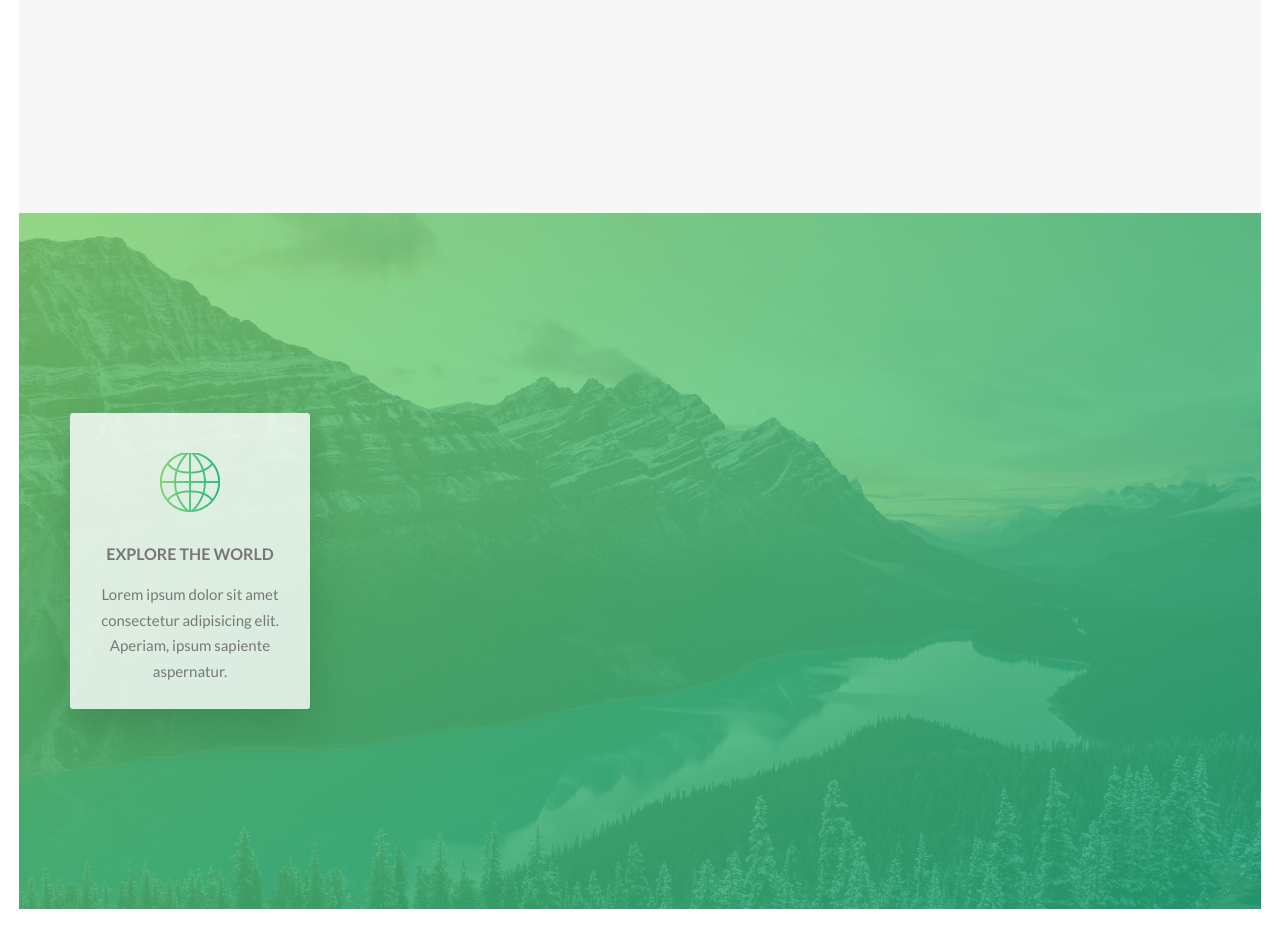
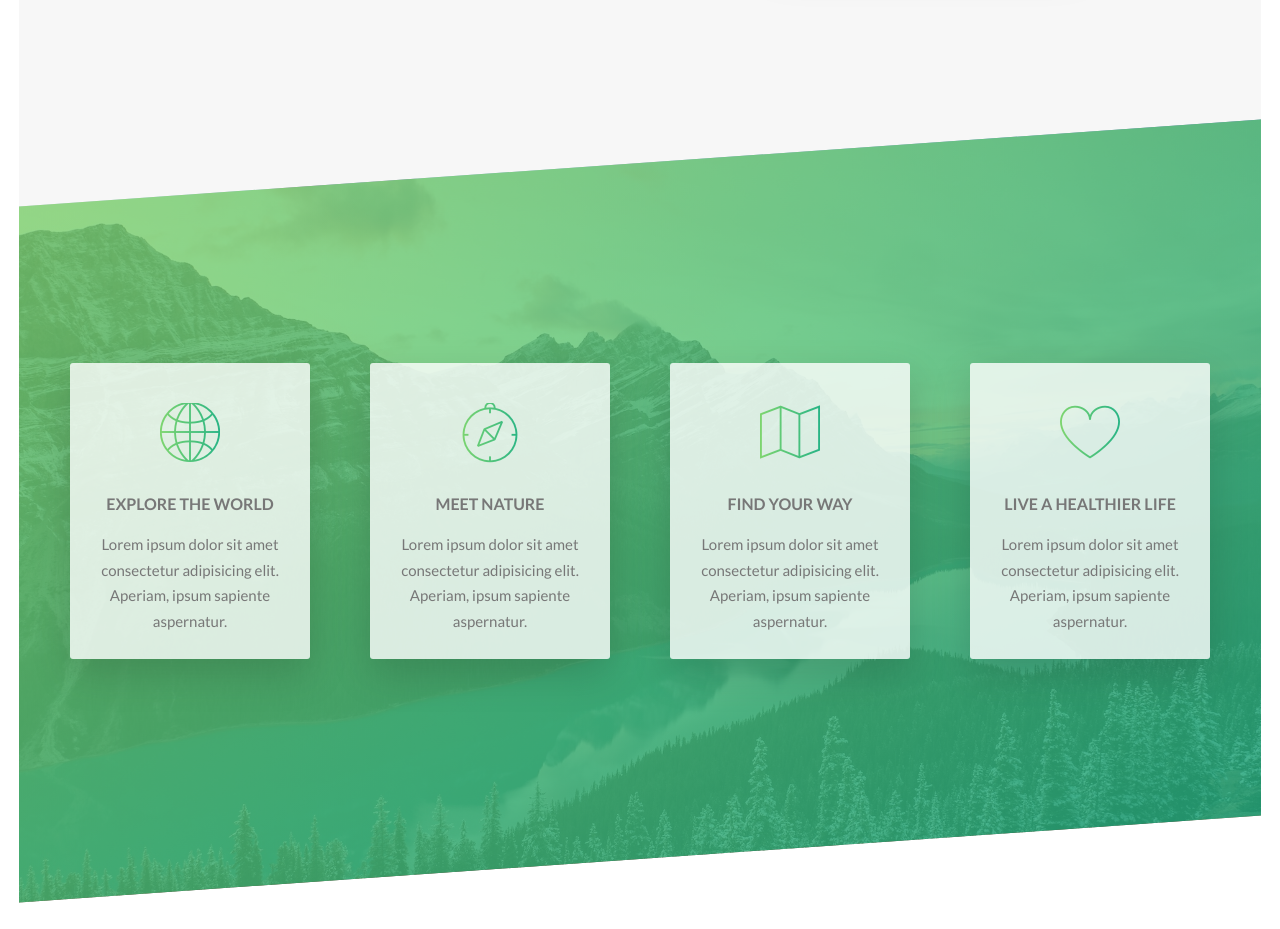
Before and after one commit to JorgeRodz/natours, a website built with Parcel: page starter/index.html in a window 1280 px wide. Shown: the part 1360-2289 px from the top of the page. After the commit the page ends 2263 px from the top, so only its background shows below. Built offline with nearby package versions, Linux system fonts and the light colour scheme.

Commit message:
Terminamos la features-section con sus html y estilos correspondientes

```diff
--- a/starter/index.html
+++ b/starter/index.html
@@ -90,6 +90,42 @@
               </p>
             </div>
           </div>
+          <div class="col-1-of-4">
+            <div class="feature-box">
+              <i class="feature-box__icon icon-basic-compass"></i>
+              <h3 class="heading-tertiary u-margin-bottom-small">
+                Meet nature
+              </h3>
+              <p class="feature-box__text">
+                Lorem ipsum dolor sit amet consectetur adipisicing elit.
+                Aperiam, ipsum sapiente aspernatur.
+              </p>
+            </div>
+          </div>
+          <div class="col-1-of-4">
+            <div class="feature-box">
+              <i class="feature-box__icon icon-basic-map"></i>
+              <h3 class="heading-tertiary u-margin-bottom-small">
+                Find your way
+              </h3>
+              <p class="feature-box__text">
+                Lorem ipsum dolor sit amet consectetur adipisicing elit.
+                Aperiam, ipsum sapiente aspernatur.
+              </p>
+            </div>
+          </div>
+          <div class="col-1-of-4">
+            <div class="feature-box">
+              <i class="feature-box__icon icon-basic-heart"></i>
+              <h3 class="heading-tertiary u-margin-bottom-small">
+                Live a healthier life
+              </h3>
+              <p class="feature-box__text">
+                Lorem ipsum dolor sit amet consectetur adipisicing elit.
+                Aperiam, ipsum sapiente aspernatur.
+              </p>
+            </div>
+          </div>
         </div>
       </section>
     </main>
--- a/starter/sass/pages/_home.scss
+++ b/starter/sass/pages/_home.scss
@@ -2,6 +2,7 @@
   background-color: $color-grey-light-1;
   padding: 25rem 0;
   margin-top: -20vh;
+  margin-bottom: 5rem;
 }
 
 .section-features {
@@ -13,4 +14,11 @@
     ),
     url("../img/nat-4.jpg");
   background-size: cover;
+  margin-top: -10rem;
+
+  transform: skewY(-4deg);
+
+  & > * {
+    transform: skewY(4deg);
+  }
 }
```
